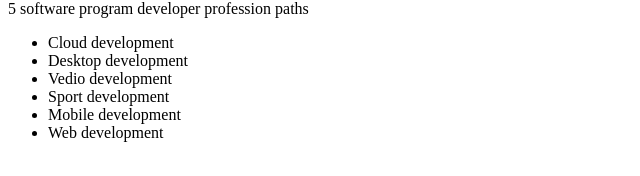
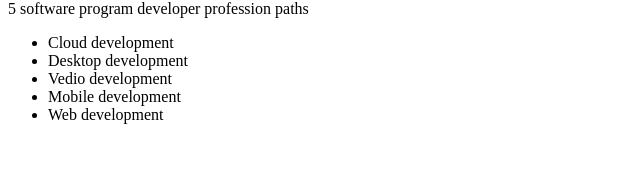
Before and after one commit to acciojob/development-paths-ViswajitReddy, a website: page main.html in a window 1280 px wide. Shown: the part 400-576 px from the top of the page, without its empty margins (0-640 px from the left). Drawn offline with Linux system fonts and the light colour scheme.

Commit message:
created a submission

```diff
--- a/main.html
+++ b/main.html
@@ -15,7 +15,6 @@
 		<li>Cloud development</li>
 		<li>Desktop development</li>
 		<li>Vedio development</li>
-		<li>Sport development</li>
 		<li>Mobile development</li>
 		<li>Web development</li>
 	</ul>
```
